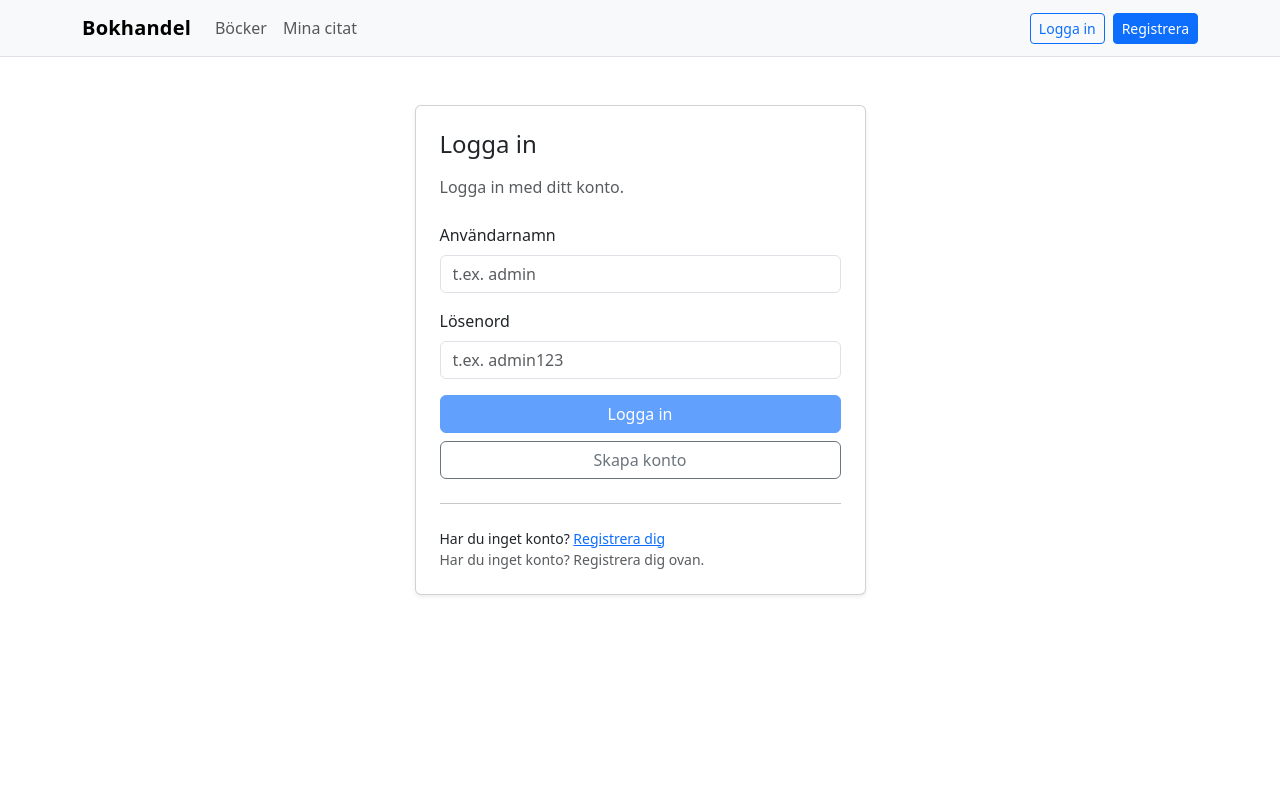
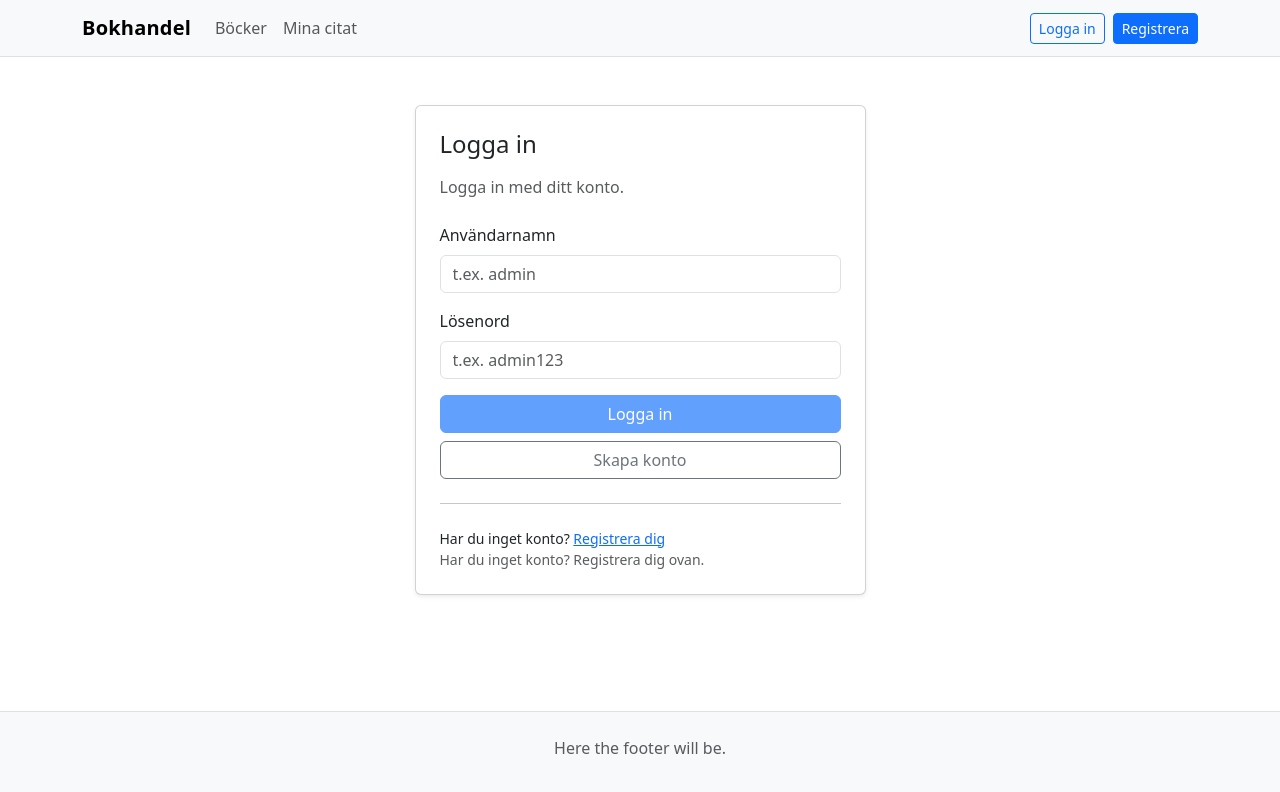
Before and after one commit to marcusmoller97/bookstore, an Angular app in the folder frontend/: page /login in a window 1280 px wide. Shown: the top 792 px of the page. Built offline with nearby package versions, Linux system fonts and the light colour scheme; a small style sheet from the web is missing; a web font is replaced by a local one.

Commit message:
added footer and som style

```diff
--- a/frontend/src/app/app.html
+++ b/frontend/src/app/app.html
@@ -1,2 +1,9 @@
-<app-navbar></app-navbar>
-<router-outlet></router-outlet>
+<div class="d-flex flex-column min-vh-100">
+  <app-navbar></app-navbar>
+
+  <main class="flex-grow-1">
+    <router-outlet></router-outlet>
+  </main>
+
+  <app-footer></app-footer>
+</div>
--- a/frontend/src/app/app.ts
+++ b/frontend/src/app/app.ts
@@ -1,10 +1,11 @@
 import { Component, signal } from '@angular/core';
 import { RouterOutlet } from '@angular/router';
 import { Navbar } from './layout/navbar/navbar';
+import { Footer } from './layout/footer/footer';
 
 @Component({
   selector: 'app-root',
-  imports: [RouterOutlet, Navbar],
+  imports: [RouterOutlet, Navbar, Footer],
   templateUrl: './app.html',
   styleUrl: './app.scss'
 })
--- /dev/null
+++ b/frontend/src/app/layout/footer/footer.html
@@ -0,0 +1,7 @@
+<footer class="bg-light border-top py-4">
+    <div class="container">
+        <p class="footer-block text-center text-muted">
+            Here the footer will be.
+        </p>
+    </div>
+</footer>
```
Also changed, not shown: frontend/src/app/layout/footer/footer.ts (added, +15 -0 lines), frontend/src/app/layout/footer/footer.scss (added), 1 other file (tests, documents, lock files or other folders).
